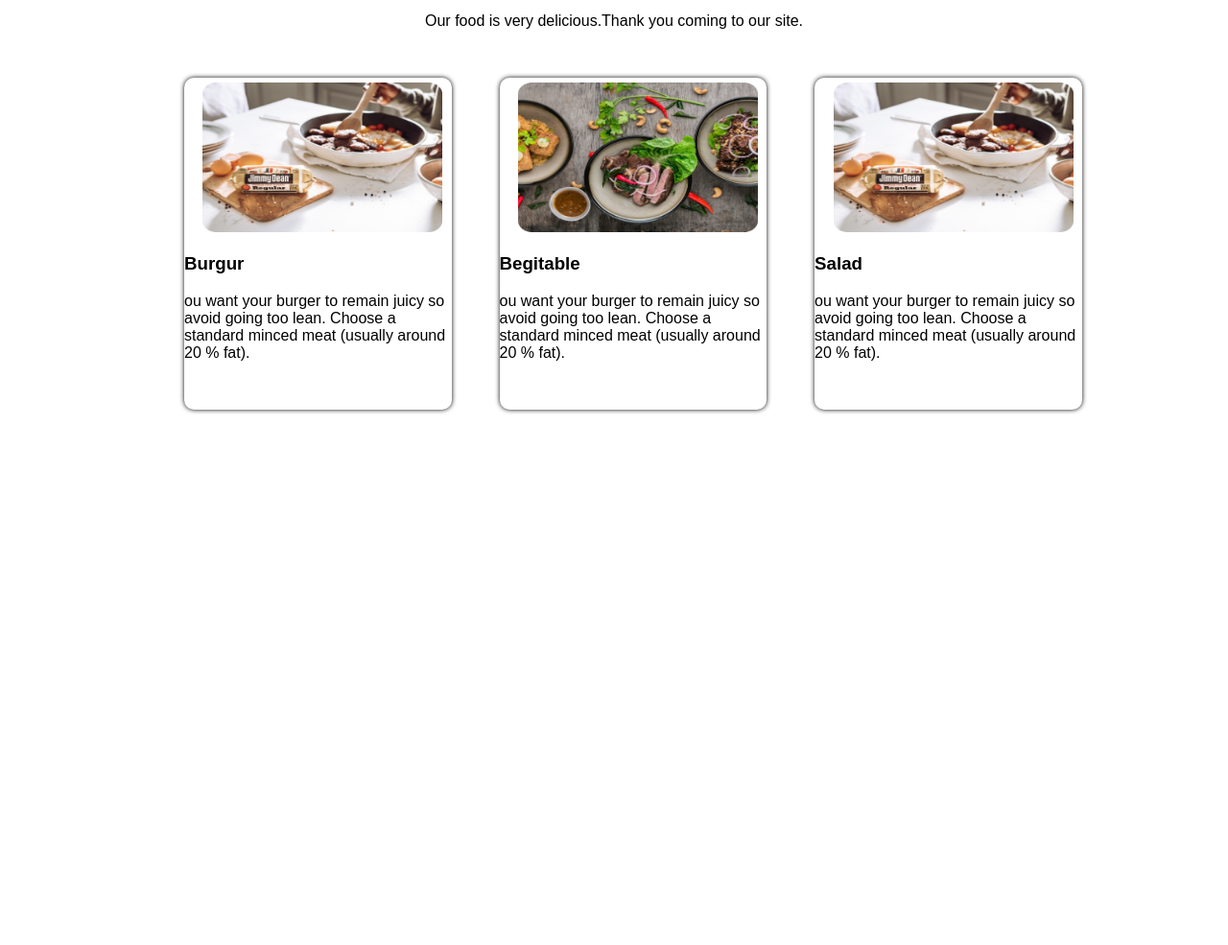
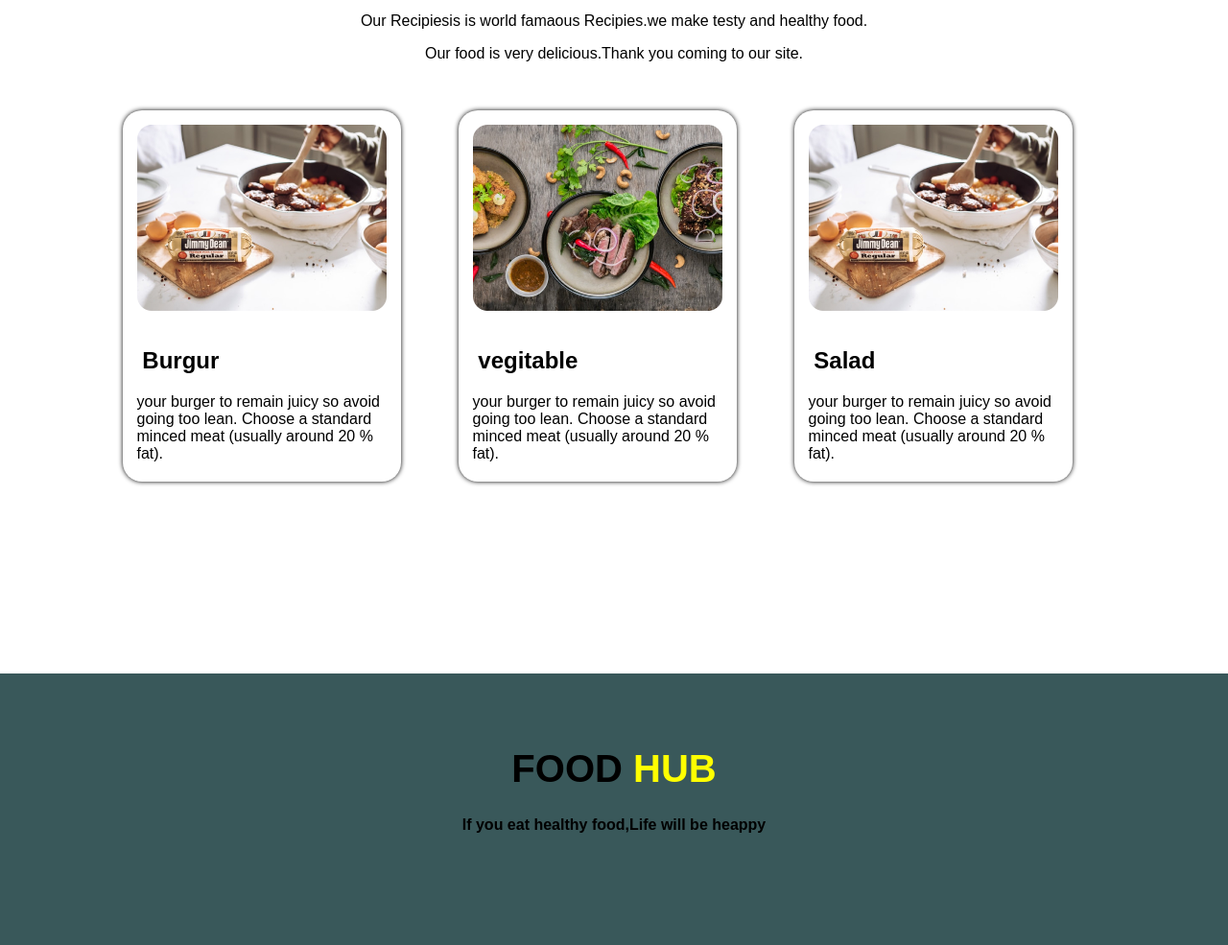
Before and after one commit to nafi365/Food-network, a plain HTML site: page index.html in a window 1280 px wide. Shown: the part 1158-2143 px from the top of the page at 96% size. Before the commit the page ends 1635 px from the top, so only its background shows below. Drawn offline with Linux system fonts and the light colour scheme.

Commit message:
First Assingment

```diff
--- a/index.html
+++ b/index.html
@@ -7,7 +7,7 @@
     <meta name="viewport" content="width=device-width, initial-scale=1.0">
 
     <link rel="stylesheet" href="style.css">
-    <title>Document</title>
+    <title>FoodHub</title>
 
 
 </head>
@@ -17,12 +17,12 @@
     <section class="flexiable">
 
         <div class="half-width">
-            <h1>"You Don't Need A</h1>
-            <h1>Silver Fork To </h1>
-            <h1><span class="green">Eat Good Food"</span></h1>
-            <p>Food
-                sdjfklsjfkljsdkfljsldkfjjksjfklsdjfkllksjdflkdsjfljflkjsddlfkjdlkfjslkfjsklfjdskf
+            <h1><span class="green">"FoodHub</span></h1>
+            <h1>world famaous Test Maker.</h1>
+            <h1>Eat Good Food"</h1>
+            <p>Good food make a feelings, amazing test.Healthy food make Stronger.
             </p>
+            <p>We'll give you world famaous Food.</p>
             <br>
             <br>
             <a class="button" target="_blank" href="https://www.linkedin.com/in/nafiul-karim-chowdhury-771042179/">ORDER
@@ -68,23 +68,23 @@
         <div class="main-box">
             <div class="box-item">
                 <img src="pic/1.jpg" alt="">
-                <h3>Burgur</h3>
-                <p>ou want your burger to remain juicy so avoid going too lean. Choose a standard minced meat (usually
+                <h2>Burgur</h2>
+                <p> your burger to remain juicy so avoid going too lean. Choose a standard minced meat (usually
                     around 20 % fat).</p>
 
             </div>
             <div class="box-item">
                 <img src="pic/22.jpg" alt="">
-                <h3>Begitable</h3>
-                <p>ou want your burger to remain juicy so avoid going too lean. Choose a standard minced meat (usually
+                <h2>vegitable</h2>
+                <p> your burger to remain juicy so avoid going too lean. Choose a standard minced meat (usually
                     around 20 % fat).</p>
 
             </div>
 
             <div class="box-item">
                 <img src="pic/1.jpg" alt="">
-                <h3>Salad</h3>
-                <p>ou want your burger to remain juicy so avoid going too lean. Choose a standard minced meat (usually
+                <h2>Salad</h2>
+                <p>your burger to remain juicy so avoid going too lean. Choose a standard minced meat (usually
                     around 20 % fat).</p>
 
             </div>
@@ -93,6 +93,10 @@
     </section>
 
 
+    <footer class="footer">
+        <h1>FOOD <span id="hub">HUB </span></h1>
+        <p><b>If you eat healthy food,Life will be heappy</b></p>
+    </footer>
 </body>
 
 
--- a/style.css
+++ b/style.css
@@ -40,7 +40,7 @@ font-size: 40px;
     color:rgb(245, 245, 245);
     font-weight:400;
     padding: 15px 15px;
-    border-radius: 15px ;
+    border-radius: 20px ;
 
 }
 
@@ -62,22 +62,44 @@ font-size: 40px;
 .main-box{
 display: flex;
 margin-top: 50px;
-margin-left: 15%;
-margin-right: 8%;
-padding-bottom: 50px;
+margin-left: 10%;
+margin-right: 10%;
+padding-bottom: 200px;
 }
 
 .box-item{
-    margin-right: 50px;
+    margin-right: 60px;
     box-shadow: 0px 0px 5px 0px;
-    border-radius: 10px;
+    border-radius: 20px;
+
 }
 
 .box-item img{
-    width: 100%;
-    height: 45%;
-    width: 250px;
+
+    height: 50%;
+    width: 260px;
+
+    margin: 15px
+}
+.box-item p{
     padding-left: 5%;
-    margin-top: 5px;
-    margin-left: 2%;
+    padding-right: 5%;
 }
+
+.box-item h2{
+    padding-left: 7%;
+
+}
+
+.footer{
+    text-align: center;
+    padding-top: 50px;
+    padding-bottom: 100px;
+    background-color: rgb(57, 88, 90);
+}
+
+
+
+#hub{
+    color: yellow;
+}
```
